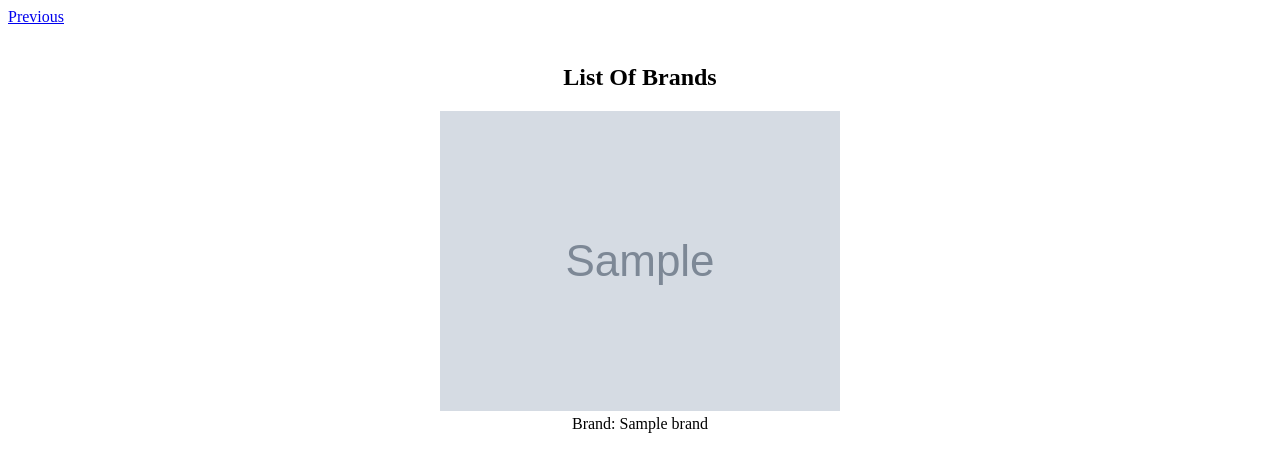
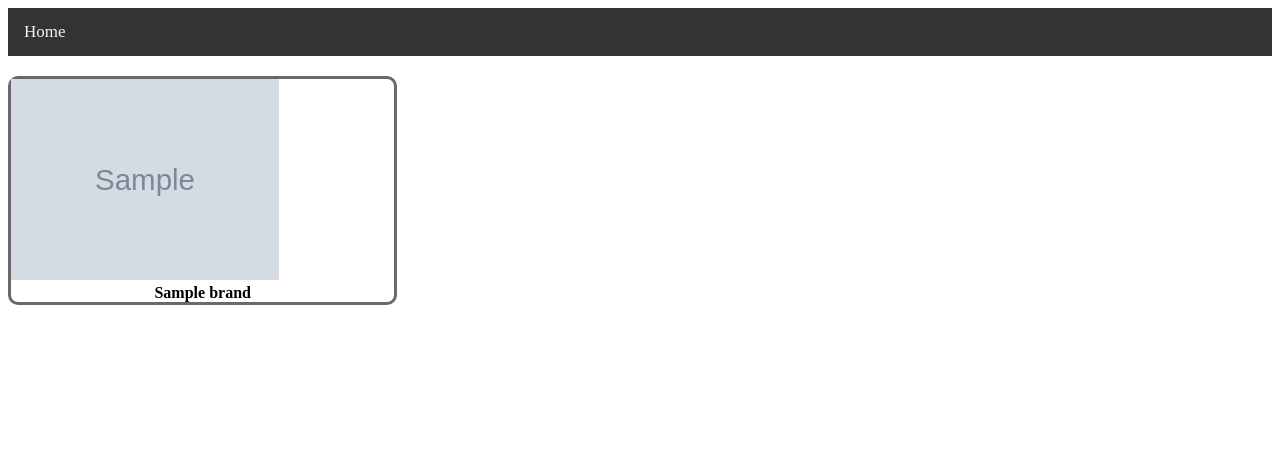
Before and after one commit to lincysam/Django_Project, a Django app: page /showroom/listbrands in a window 1280 px wide. Shown: the top 472 px of the page. Run offline with Django 4.2, Linux system fonts and the light colour scheme; tables that the repository leaves empty hold one stand-in row (values such as "Sample post"); grey boxes marked "Sample" are stand-in pictures.

Commit message:
second commit

```diff
--- a/smartphone/templates/smartphone/brand.html
+++ b/smartphone/templates/smartphone/brand.html
@@ -5,7 +5,8 @@
 
     <style>
          body{
-	align-items:center;
+
+     align-items: center;
 	justify-content:center;
 	background-size:100%;
 	background-repeat:no-repeat;
@@ -79,9 +80,11 @@
 
             margin-left: 100px;
         }
+
     </style>
     </head>
     <body>
+
         <div class="container">
 
 
--- a/smartphone/templates/smartphone/listbrand.html
+++ b/smartphone/templates/smartphone/listbrand.html
@@ -8,38 +8,77 @@
                 right: 20px;
                 font-size: 20px;
             }
+ .container {
+  width: 100%;
+  display: flex;
+  flex-wrap: wrap;
+  margin-top: 20px;
+  max-height: fit-content;
+  gap:20px;
+
+}
+.main{
+  flex: 0 0 30.3333%;
+  border-radius: 10px;
+  border:solid dimgray;
+  align-items: center;;
+
+}
 .nameclass{
-                position:relative;
-                margin-bottom: 30px;
+   text-align: center;
+
 }
-            .imgclass{
-                position:relative;
+.nameclass label{
+
+    text-align: center;
+    color: solid black;
+    font-weight: bold;
 }
-            .container{
-                text-align:center;
+
+.main img{
+    max-width:70%;
+    max-height:70%px;
 }
+.topnav {
+  background-color: #333;
+  overflow: hidden;
+}
+.topnav a {
+  float: left;
+  color: #f2f2f2;
+  text-align: center;
+  padding: 14px 16px;
+  text-decoration: none;
+  font-size: 17px;
+}
+
         </style>
     </head>
 
         <body>
-            <div class="previous">
-                <a href="/showroom/home">Previous</a><br><br>
+            <div class="topnav">
+                <a href="/showroom/home">Home</a>
             </div>
             {% csrf_token %}
+
                 <div class="container">
-                <h2>List Of Brands</h2>
+
                 {% for brand in brandobj %}
+                  <div class="main">
 
                    <div class="imgclass">
+
                     <a href="/showroom/modellist?brand_id={{brand.id}}"><img src="/media/{{brand.brand_image}}"></a>
                    </div>
+
                     <div class="nameclass">
-                    Brand: {{brand.brandname}}
+                    <label> {{brand.brandname}}</label>
+
+                     </div>
                  </div>
                 {% endfor %}
 
 
             </div>
-
  </body>
 </html>
```
Lines whose indentation alone changed are shown as unchanged.
